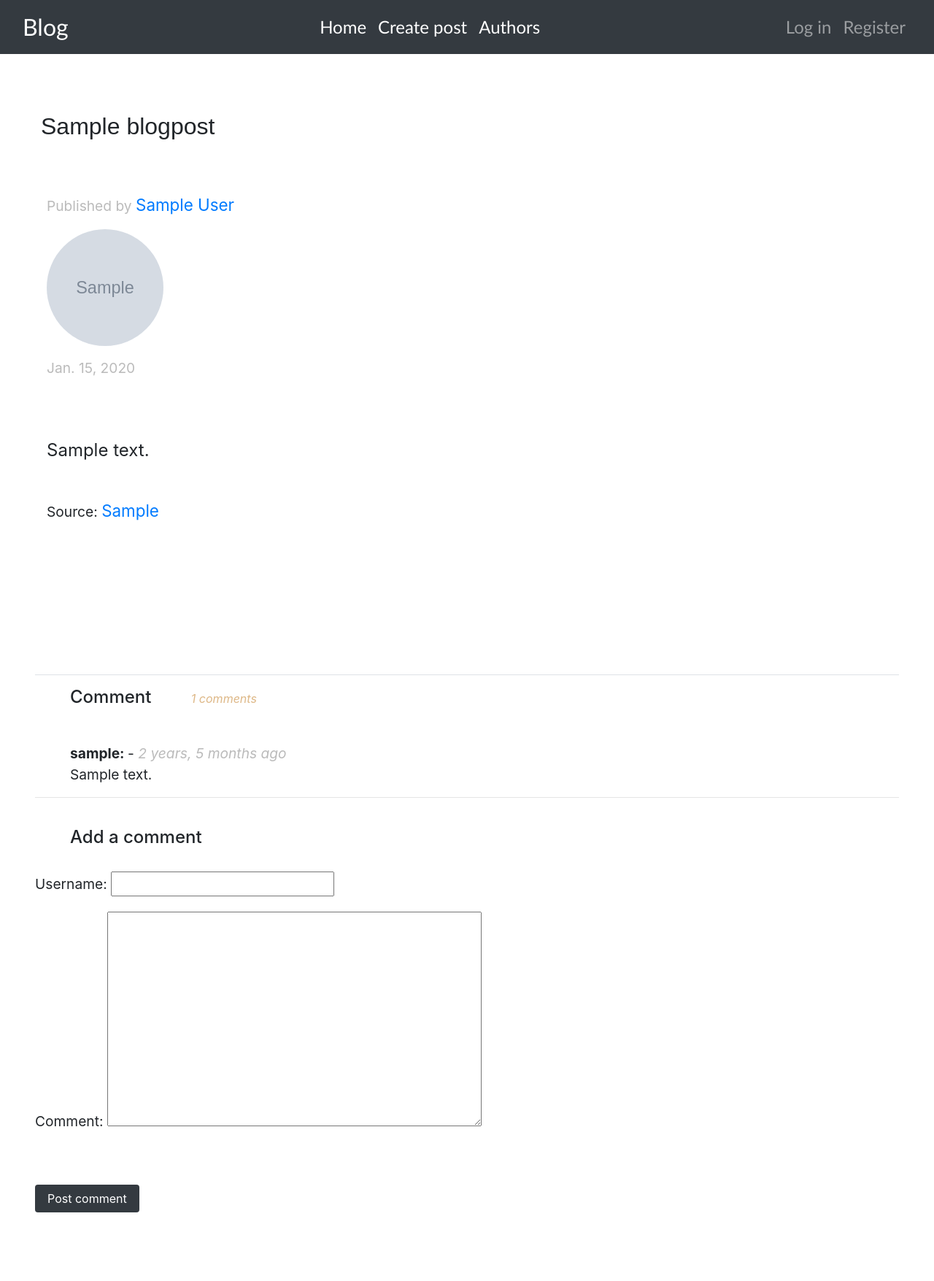
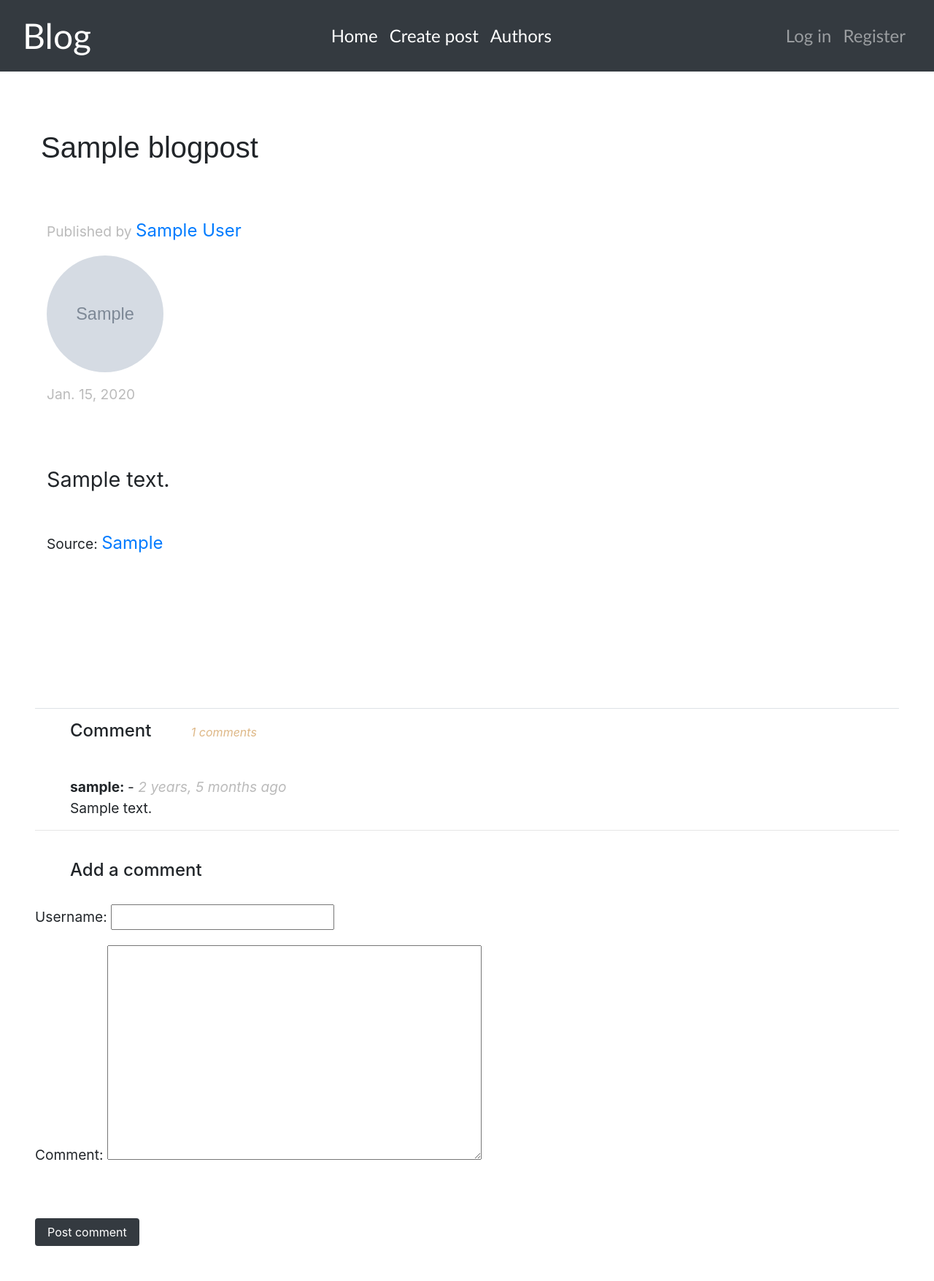
Before and after one commit to Klvxn/Blog, a Django app: a page that uses blogs/templates/blogs/base.html in a window 1280 px wide. Shown: the whole page at 73% size. Before the commit the page ends 1661 px from the top, so only its background shows below. Run offline with Django 3.2, Linux system fonts and the light colour scheme; tables that the repository leaves empty hold one stand-in row (values such as "Sample post"); grey boxes marked "Sample" are stand-in pictures; some libraries are stand-ins or nearby versions.

Commit message:
few changes

```diff
--- a/blogs/templates/blogs/base.html
+++ b/blogs/templates/blogs/base.html
@@ -18,7 +18,7 @@
 
         <style>
             :root {
-                --sm: 1.4rem;
+                --sm: 1.5rem;
             }
 
             body {
@@ -32,7 +32,7 @@
             }
 
             .nav1 a, .nav2 a {
-                font-size: 1.5rem;
+                font-size: var(--sm);
                 list-style-type: none;
             }
 
@@ -40,7 +40,7 @@
                 margin-left: 20px;
                 margin-right: 20px;
                 font-family:  sans-serif;
-                font-size:2rem;
+                font-size:2.5rem;
                 margin:1.5rem 0;
                 padding: .5rem;
             }
@@ -56,7 +56,7 @@
             @media (max-width: 1024px) {
 
                 h2 {
-                    font-size: 1.5rem;
+                    font-size: 2.5rem;
                     border-bottom: none;
                     margin-bottom: 2rem;
                 }
@@ -111,7 +111,7 @@
             }
 
             div.main {
-                font-size: 1.5rem;
+                font-size: 2rem;
                 margin: 0 auto;
                 padding: 1rem;
             }
@@ -124,17 +124,17 @@
             }
 
             .form-group label {
-                font-size: 1.5rem;
+                font-size: var(--sm);
                 text-align: left;
             }
 
             .form-group input, .form-group textarea, .form-group p {
-                font-size: 1.5rem;
+                font-size: var(--sm);
             }
 
             .form-group button {
                 width: 10rem;
-                font-size: 1.2rem;
+                font-size: var(--sm);
             }
 
             .form-group ul, .authors li {
@@ -177,11 +177,15 @@
                 padding: .5rem;
                 margin-top: 5%;
                 margin-bottom: 10%;
-                font-size: 1.5rem;
+                font-size: var(--sm);
             }
 
             p {
                 font-size: 1.2rem;
+            }
+
+            p.post {
+                font-size: 1.8rem;
             }
 
             #search {
@@ -195,6 +199,8 @@
                 width:100%;
                 font-size: 1.3rem;
                 color: rgb(95, 93, 93);
+                position: fixed;
+                bottom: 0;
             }
 
         </style>
@@ -205,7 +211,7 @@
 
         <nav class="navbar navbar-expand-xl navbar-dark bg-dark ">
             <div class="container-fluid">
-                <a class="navbar-brand" style="font-size:2rem; " href="{% url 'blogs:index' %}">Blog</a>
+                <a class="navbar-brand" style="font-size:3rem; " href="{% url 'blogs:index' %}">Blog</a>
 
                 <button class="navbar-toggler" type="button" data-toggle="collapse" data-target="#navbarCollapse" aria-controls="navbarCollapse"
                 aria-expanded="false" aria-label="Toggle navigation">
--- a/blogs/templates/blogs/post_detail.html
+++ b/blogs/templates/blogs/post_detail.html
@@ -20,7 +20,7 @@
 {% endif %}
 <p class="details my-5"> Published by <a href="{{ post.author.get_absolute_url }}"> {{ post.author.first_name|title }} {{ post.author.last_name|title }} </a> <br> <img class="my-3 rounded-circle" src="{{ post.author.image.url }}" alt=""> <br> {{ post.date_added.date }} </p>
 <div class="main my-5">
-    <span> {{ post.text }} </span>
+    <p class="post"> {{ post.text }} </p>
     {% if post.source %}
         <p class="my-5"> Source: <a href="{{ post.source }}"> {{ post.source|truncatechars:55 }} </a> </p>
     {% endif %}
```
